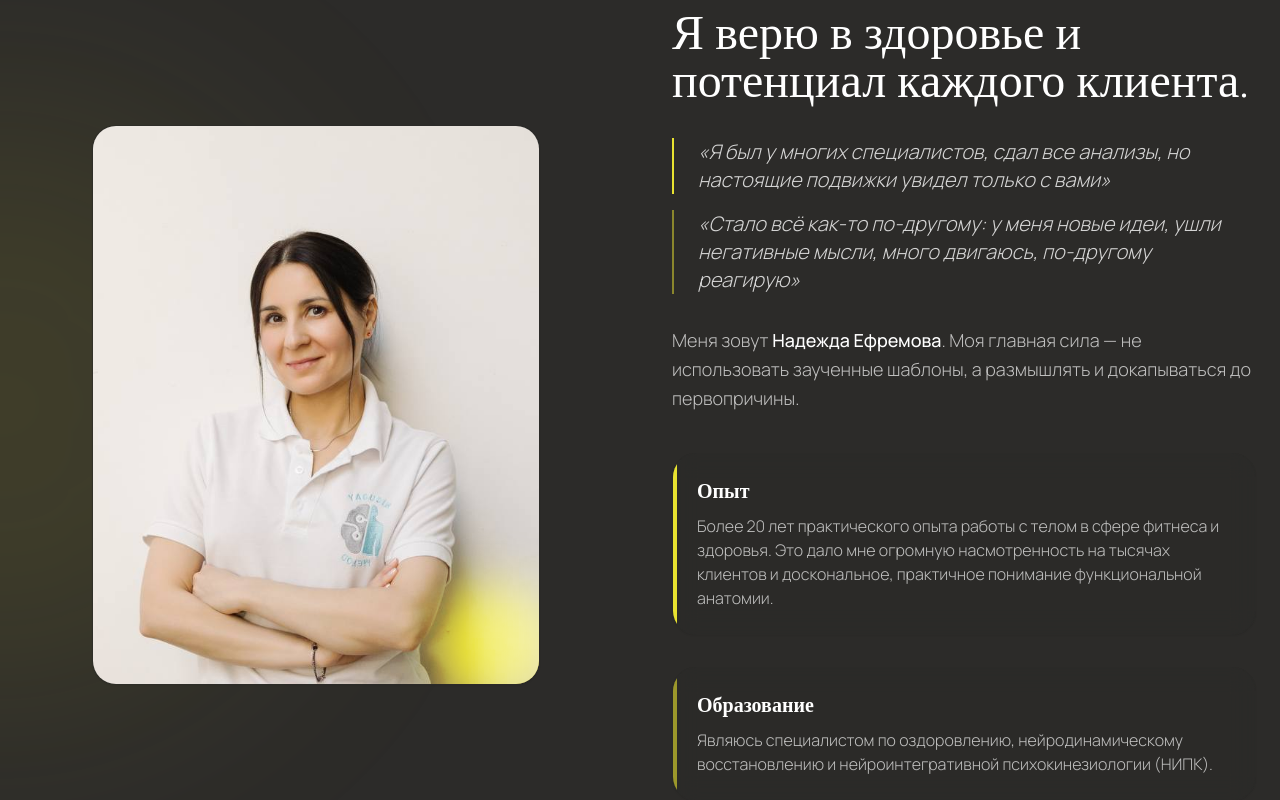
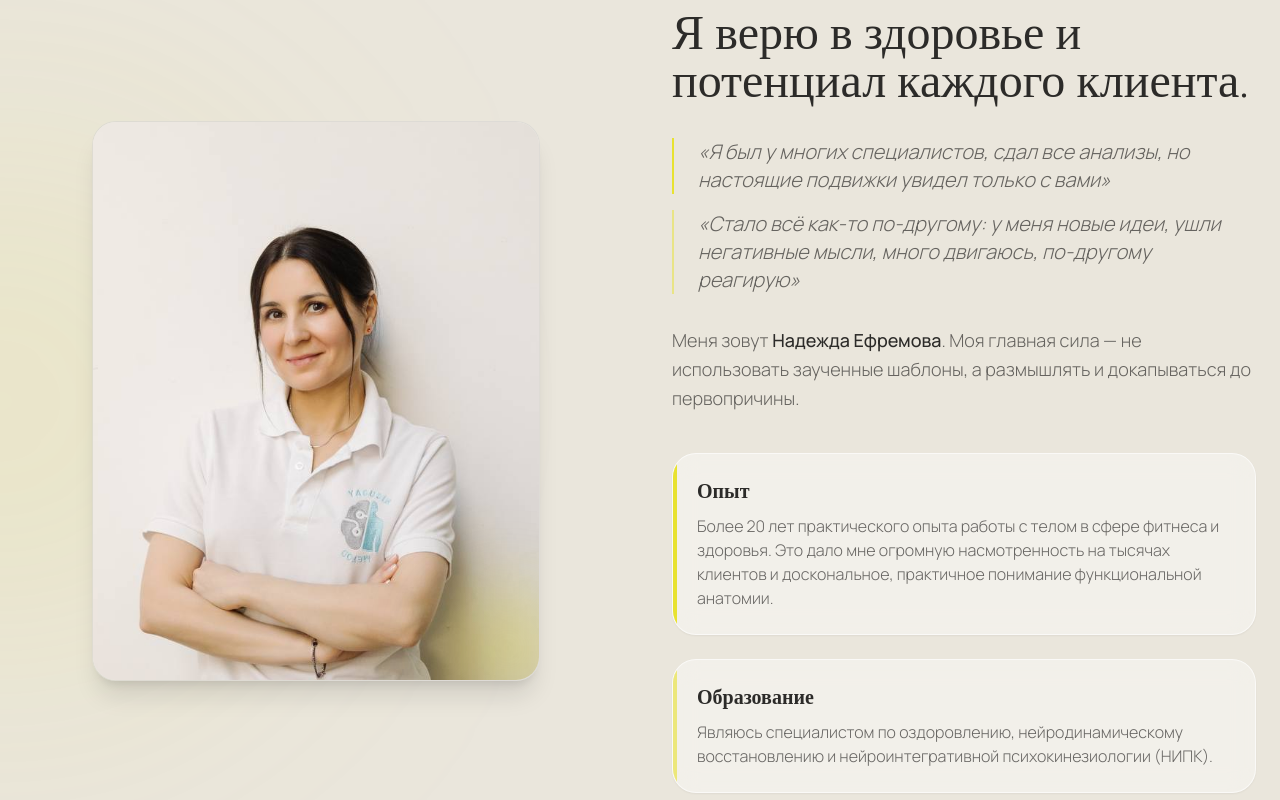
Before and after one commit to glebastashev/kinesio_site, a React (Vite) app: page / in a window 1280 px wide. Shown: the part 5900-6700 px from the top of the page. Built offline with nearby package versions, Linux system fonts and the light colour scheme.

Commit message:
About section: warm light bg #EAE6DC, dark text, glass-panel cards

```diff
--- a/src/components/sections/About.tsx
+++ b/src/components/sections/About.tsx
@@ -3,50 +3,51 @@ import { FadeIn } from '../ui/Animations';
 
 export const About = () => {
   return (
-    <section className="py-24 relative overflow-hidden bg-graphite text-white">
-      {/* Glow layer */}
-      <div className="absolute top-1/2 left-0 w-[600px] h-[600px] bg-accent-yellow/10 rounded-full blur-[120px] -translate-y-1/2 -translate-x-1/2 pointer-events-none" />
+    <section className="py-24 relative overflow-hidden bg-[#EAE6DC]">
+      {/* Subtle warm glow */}
+      <div className="absolute top-1/2 left-0 w-[500px] h-[500px] bg-accent-yellow/15 rounded-full blur-[140px] -translate-y-1/2 -translate-x-1/2 pointer-events-none" />
 
       <div className="max-w-7xl mx-auto px-6 relative z-10 grid lg:grid-cols-2 gap-16 items-center">
 
         <FadeIn className="order-2 lg:order-1 relative">
-           <div className="aspect-[4/5] max-w-md mx-auto relative rounded-3xl overflow-hidden glass-dark border-white/10 p-2">
-              <img
+          <div className="aspect-[4/5] max-w-md mx-auto relative rounded-3xl overflow-hidden border border-graphite/10 shadow-xl p-2 bg-white/40">
+            <img
               src={`${import.meta.env.BASE_URL}assets/nadezhda_photo.jpeg`}
               alt="Надежда Ефремова"
-              className="w-full h-full object-cover rounded-xl shadow-2xl scale-[1.45] origin-center" style={{ objectPosition: '50% 35%' }}
+              className="w-full h-full object-cover rounded-xl shadow-lg scale-[1.45] origin-center"
+              style={{ objectPosition: '50% 35%' }}
             />
-              <div className="absolute -bottom-6 -right-6 w-32 h-32 bg-accent-yellow rounded-full mix-blend-overlay blur-xl" />
-           </div>
+            <div className="absolute -bottom-6 -right-6 w-28 h-28 bg-accent-yellow/40 rounded-full blur-2xl pointer-events-none" />
+          </div>
         </FadeIn>
 
         <div className="order-1 lg:order-2">
           <FadeIn>
-            <h2 className="text-4xl md:text-5xl leading-tight mb-8 font-serif">
+            <h2 className="text-4xl md:text-5xl leading-tight mb-8 font-serif text-graphite">
               Я верю в здоровье и потенциал каждого клиента.
             </h2>
-            <p className="text-xl text-white/80 font-light mb-4 italic border-l-2 border-accent-yellow pl-6">
+            <p className="text-xl text-graphite/70 font-light mb-4 italic border-l-2 border-accent-yellow pl-6">
               «Я был у многих специалистов, сдал все анализы, но настоящие подвижки увидел только с вами»
             </p>
-            <p className="text-xl text-white/80 font-light mb-8 italic border-l-2 border-accent-yellow/50 pl-6">
+            <p className="text-xl text-graphite/70 font-light mb-8 italic border-l-2 border-accent-yellow/50 pl-6">
               «Стало всё как-то по-другому: у меня новые идеи, ушли негативные мысли, много двигаюсь, по-другому реагирую»
             </p>
-            <p className="text-lg text-white/70 font-light leading-relaxed mb-10">
-              Меня зовут <strong className="text-white font-medium">Надежда Ефремова</strong>. Моя главная сила — не использовать заученные шаблоны, а размышлять и докапываться до первопричины.
+            <p className="text-lg text-graphite/70 font-light leading-relaxed mb-10">
+              Меня зовут <strong className="text-graphite font-medium">Надежда Ефремова</strong>. Моя главная сила — не использовать заученные шаблоны, а размышлять и докапываться до первопричины.
             </p>
           </FadeIn>
 
-          <div className="space-y-8">
-            <FadeIn delay={0.2} className="glass-dark p-6 bg-white/5 border-white/10 relative overflow-hidden">
-               <div className="absolute top-0 left-0 w-1 h-full bg-accent-yellow" />
-               <h4 className="text-xl font-bold mb-2">Опыт</h4>
-               <p className="text-white/70 font-light">Более 20 лет практического опыта работы с телом в сфере фитнеса и здоровья. Это дало мне огромную насмотренность на тысячах клиентов и доскональное, практичное понимание функциональной анатомии.</p>
+          <div className="space-y-6">
+            <FadeIn delay={0.2} className="glass-panel p-6 bg-white/60 border-graphite/10 relative overflow-hidden">
+              <div className="absolute top-0 left-0 w-1 h-full bg-accent-yellow" />
+              <h4 className="text-xl font-bold mb-2 text-graphite">Опыт</h4>
+              <p className="text-graphite/70 font-light">Более 20 лет практического опыта работы с телом в сфере фитнеса и здоровья. Это дало мне огромную насмотренность на тысячах клиентов и доскональное, практичное понимание функциональной анатомии.</p>
             </FadeIn>
 
-            <FadeIn delay={0.3} className="glass-dark p-6 bg-white/5 border-white/10 relative overflow-hidden">
-               <div className="absolute top-0 left-0 w-1 h-full bg-accent-yellow/60" />
-               <h4 className="text-xl font-bold mb-2">Образование</h4>
-               <p className="text-white/70 font-light">Являюсь специалистом по оздоровлению, нейродинамическому восстановлению и нейроинтегративной психокинезиологии (НИПК).</p>
+            <FadeIn delay={0.3} className="glass-panel p-6 bg-white/60 border-graphite/10 relative overflow-hidden">
+              <div className="absolute top-0 left-0 w-1 h-full bg-accent-yellow/60" />
+              <h4 className="text-xl font-bold mb-2 text-graphite">Образование</h4>
+              <p className="text-graphite/70 font-light">Являюсь специалистом по оздоровлению, нейродинамическому восстановлению и нейроинтегративной психокинезиологии (НИПК).</p>
             </FadeIn>
           </div>
         </div>
```
